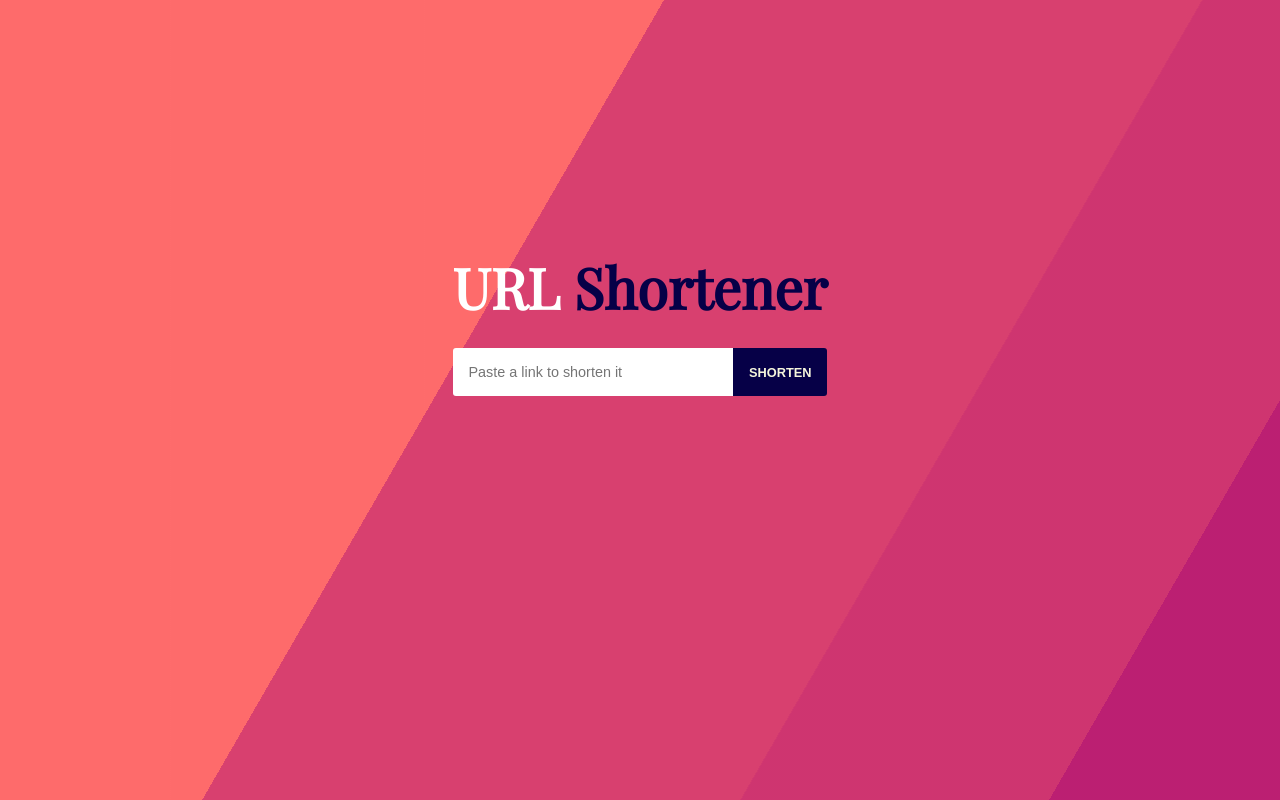
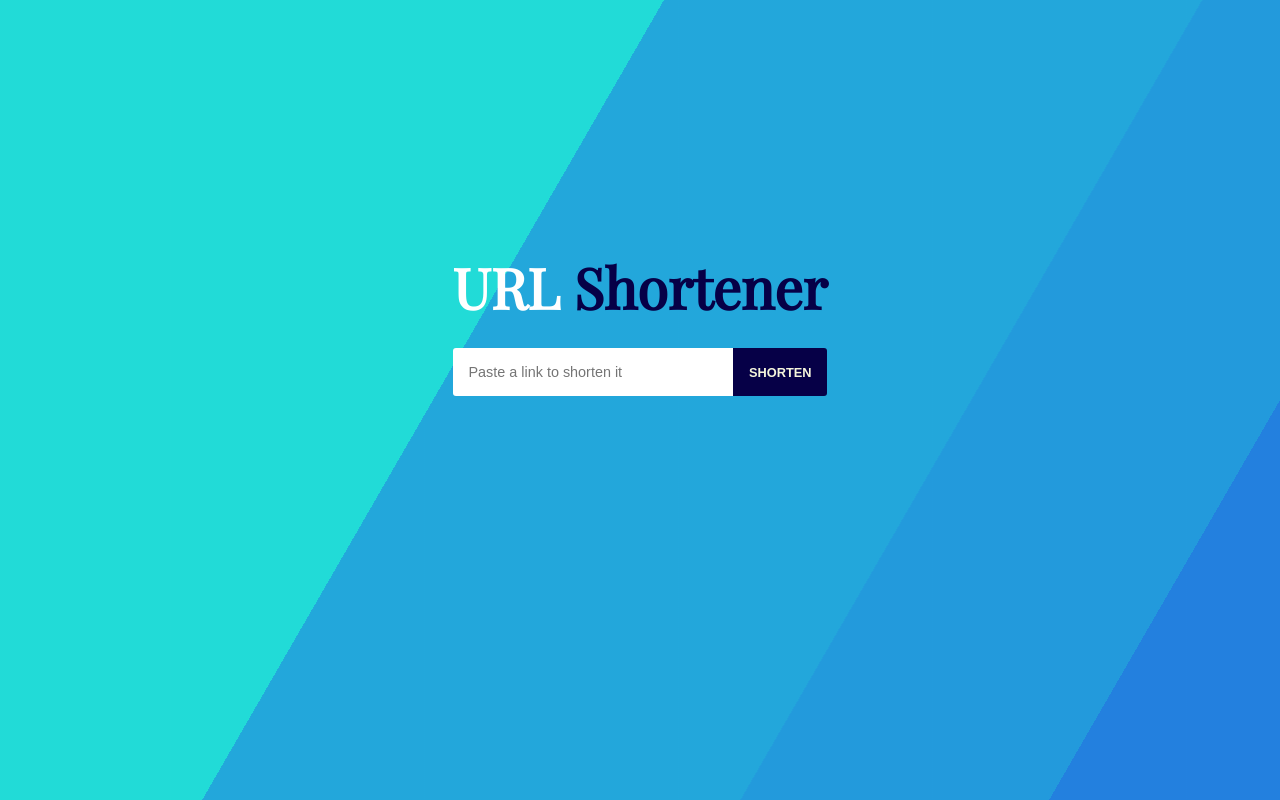
Before and after one commit to iamnandini/URL_Shortner, a React (Create React App) app: page / in a window 1280 px wide. Built offline with nearby package versions, Linux system fonts and the light colour scheme.

Commit message:
last color changes

```diff
--- a/src/App.css
+++ b/src/App.css
@@ -97,7 +97,7 @@ body {
 
 .bg {
   animation:slide 3s ease-in-out infinite alternate;
-  background-image: linear-gradient(-60deg, #B3005E 50%, #ff5757 50%);
+  background-image: linear-gradient(-60deg, #046FDB 50%, #03D6D2 50%);
   bottom:0;
   left:-50%;
   opacity:.5;
```
